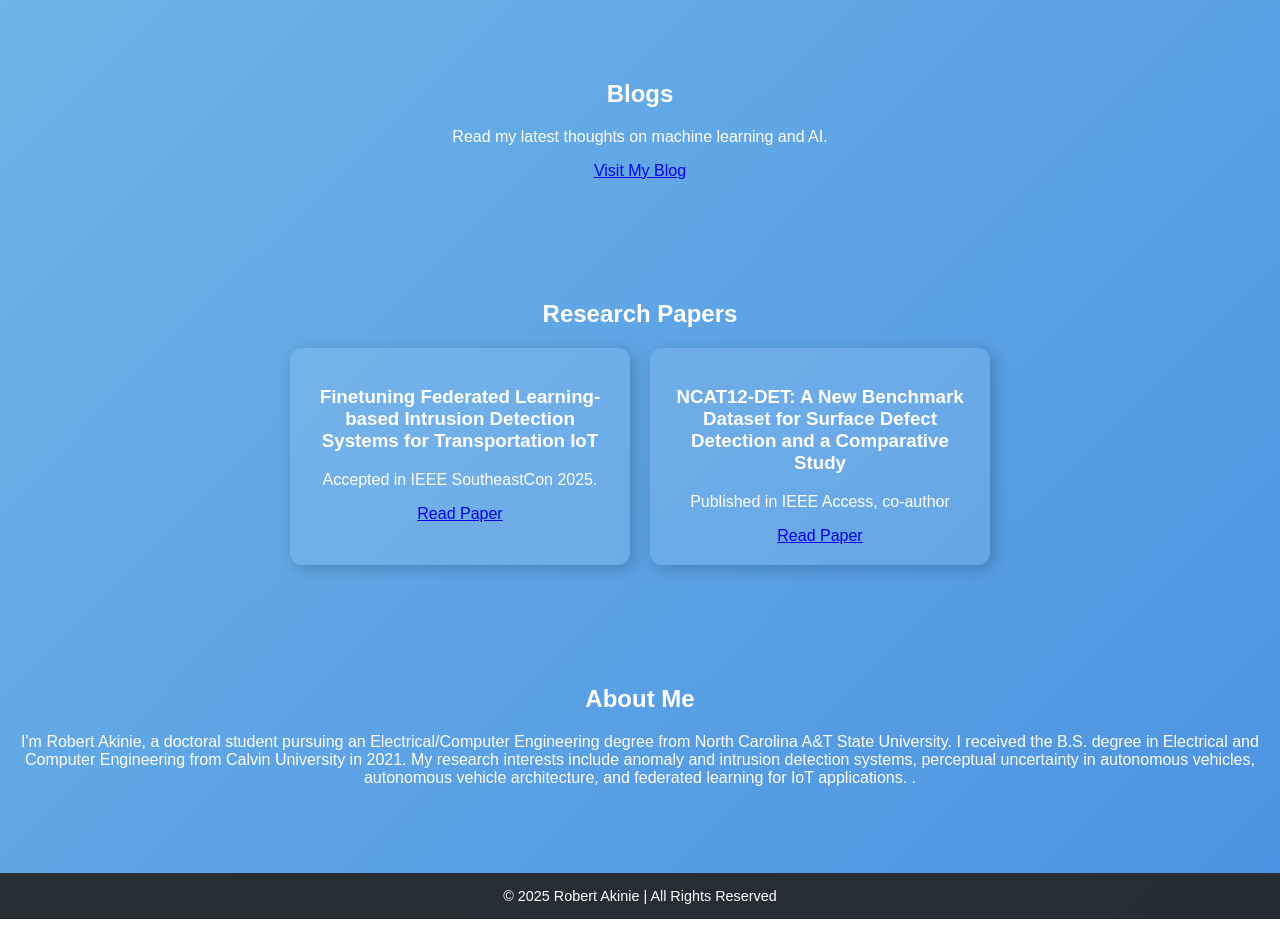
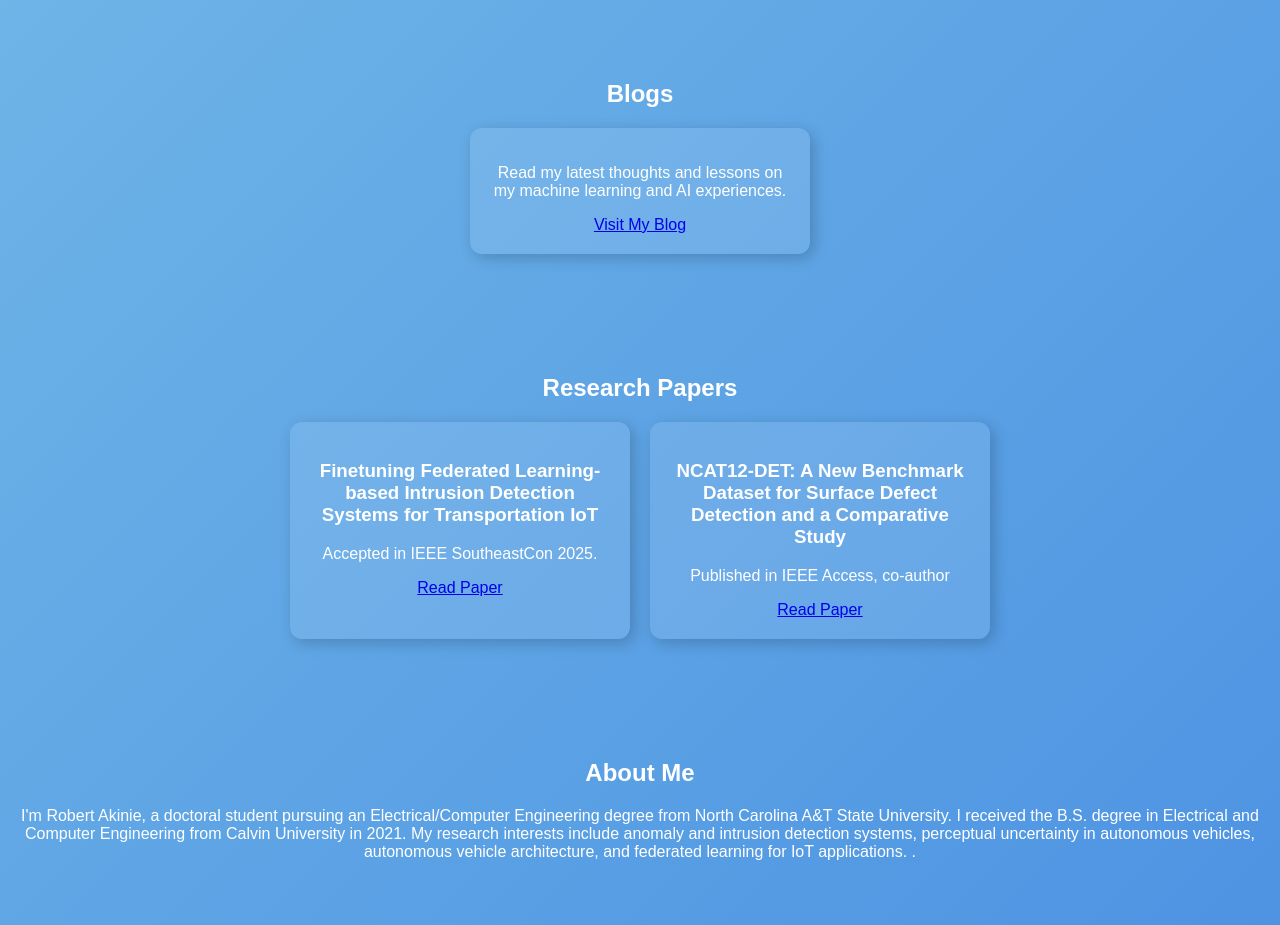
Before and after one commit to rlakinie/rlakinie.github.io, a plain HTML site: page index.html in a window 1280 px wide. Shown: the part 840-1765 px from the top of the page. Drawn offline with Linux system fonts and the light colour scheme.

Commit message:
Update index.html

```diff
--- a/index.html
+++ b/index.html
@@ -129,8 +129,11 @@
 
     <section id="blogs">
         <h2>Blogs</h2>
-        <p>Read my latest thoughts on machine learning and AI.</p>
-        <a href="https://medium.com/@rlakinie/f42e73d78218">Visit My Blog</a>
+        <div class="container">
+            <div class="card">
+                <p>Read my latest thoughts and lessons on my machine learning and AI experiences.</p>
+                <a href="https://medium.com/@rlakinie/f42e73d78218">Visit My Blog</a>
+            </div>
     </section>
 
     <section id="research">
```
